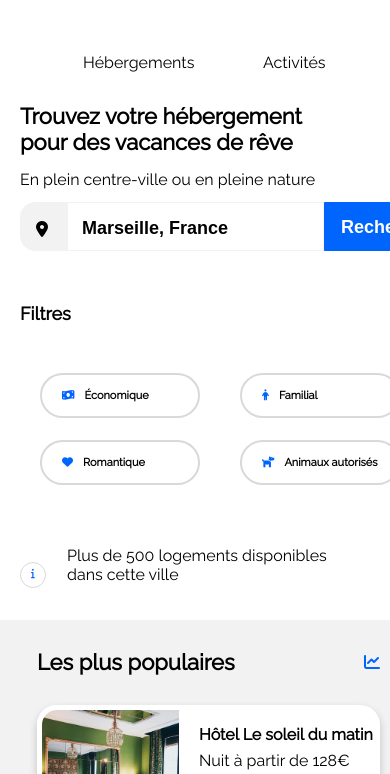
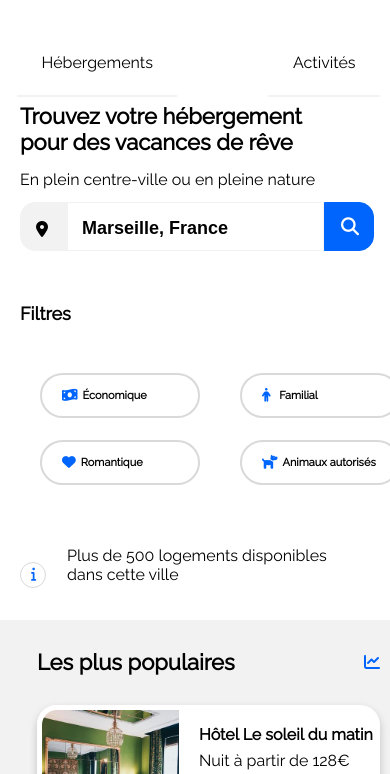
Before and after one commit to lonnyrotten/Projet_booki_Quentin_Kpwoka, a plain HTML site: page index.html in a window 390 px wide. Shown: the part 43-817 px from the top of the page. Drawn offline with Linux system fonts and the light colour scheme.

Commit message:
:wrench: retirer les class en trop dans le header, changer la taille des icones font awesome conformément à la maquette, bordures pour les liens de navigation, loupe qui n'apparait que pour la version mobile, boutons filtres redimensionnés

```diff
--- a/index.html
+++ b/index.html
@@ -14,12 +14,12 @@
         <img src="images/logo/Booki.png" class="booki" alt="logo">
     </a>
 <nav>
-    <a href="#" class="anchor_hebergements">
+    <a href="#">
         <span>
          Hébergements
         </span>
     </a>
-    <a href="#" class="anchor_activites">
+    <a href="#">
         <span>
          Activités
         </span>
@@ -34,21 +34,21 @@
                         <form action="#">
                             <i class="fa-solid fa-location-dot"></i>
                         <input placeholder="Marseille, France" type="search" id="searchbar">
-                        <button type="submit">Rechercher</button>
+                        <button type="submit"><div class="rechercher">Rechercher</div><i class="fa-solid fa-magnifying-glass"></i></button>
                         </form>
                     </div>
         </div>
         <div class="filterbar">
             <h3>Filtres</h3>
             <ul>
-        <li><span><i class="fa-solid fa-money-bill-wave"></i>Économique</span></li>
-        <li><div class="filter_1"><span><i class="fa-solid fa-person"></i>Familial</span></div></li>
-        <li><span><i class="fa-solid fa-heart"></i>Romantique</span></li>
-        <li><span><i class="fa-solid fa-dog"></i>Animaux autorisés</span></li>
+        <li><span><i class="fa-solid fa-money-bill-wave fa-lg"></i>Économique</span></li>
+        <li><span class="filter_1"><i class="fa-solid fa-person fa-lg"></i>Familial</span></li>
+        <li><span><i class="fa-solid fa-heart fa-lg"></i>Romantique</span></li>
+        <li><span><i class="fa-solid fa-dog fa-lg"></i>Animaux autorisés</span></li>
         </ul>
         </div>
     <div class="infobar">
-    <span><i class="fa-solid fa-info fa-2xs"></i></span>
+    <span><i class="fa-solid fa-info fa-sm"></i></span>
             <p>
              Plus de 500 logements disponibles dans cette ville
             </p>
--- a/style.css
+++ b/style.css
@@ -70,12 +70,6 @@
     gap: 67px;
     display: flex;
   }
-  .anchor_hebergements {
-    width: 113px;
-  }
-  .anchor_activites {
-    width: 67px;
-  }
   nav a span {
     padding-top: 44px;
     border-top: 2px solid transparent;
@@ -96,7 +90,7 @@
     height: 49px;
     display: flex;
   }
-  .searchbar i {
+  .fa-location-dot {
     color: black;
     background-color: #f2f2f2;
     border: 1px solid #F2F2F2;
@@ -118,6 +112,9 @@
     border-radius: 0px 15px 15px 0px;
     padding: 14px 14px 16px 16px;
     color: white;
+  }
+  .fa-magnifying-glass {
+    color: transparent;
   }
   /* FILTERBAR */
   .filterbar {
@@ -349,6 +346,7 @@
     display: flex;
     flex-direction: column;
   }
+  /* MEDIA QUERIES */
   @media only screen and (min-width:768px) and (max-width:992px) {
     body {
       width: 100%;
@@ -433,9 +431,35 @@
       flex-direction: column;
       align-items: center;
     }
+    nav {
+      gap: 91px;
+      margin-left: 33px;
+    }
+    nav a {
+      width: auto;
+    }
+    nav a span {
+      padding-top: 48px;
+      padding-bottom: 23.09px;
+      border-top: 0;
+      border-bottom: 2px solid #F2F2F2;
+      padding-left: 24.5px;
+      padding-right: 24.5px;
+    }
+    nav a span:hover {
+      border-top: 0;
+      border-bottom: 2px solid #0065FC;
+      color: #0065FC;
+    }
     .top_container {
       margin: 31px 57px 34px 20px;
       width: 298px;
+    }
+    .rechercher {
+      display: none;
+    }
+    .fa-magnifying-glass {
+      color: #FFFFFF;
     }
     .filterbar {
       width: auto;
@@ -462,6 +486,12 @@
       height: 50px;
       font-size: 11px;
       font-weight: bold;
+    }
+    li span {
+      gap: 5px;
+    }
+    .filter_1 {
+      gap: 8.56px;
     }
     .infobar {
       width: auto;
@@ -504,10 +534,7 @@
       flex-direction: column;
     }
     .more {
-      color: transparent;
-      height: 0;
-      margin: 0;
-      padding: 0;
+    display: none;
     }
     .activites {
       margin: 0;
```
